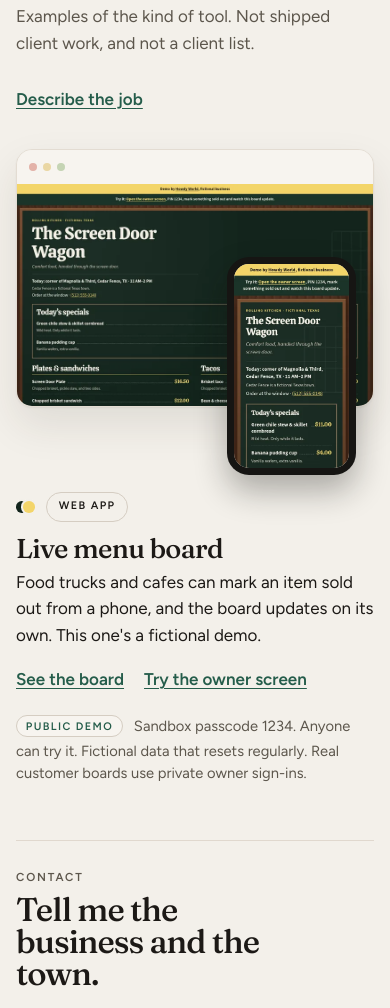
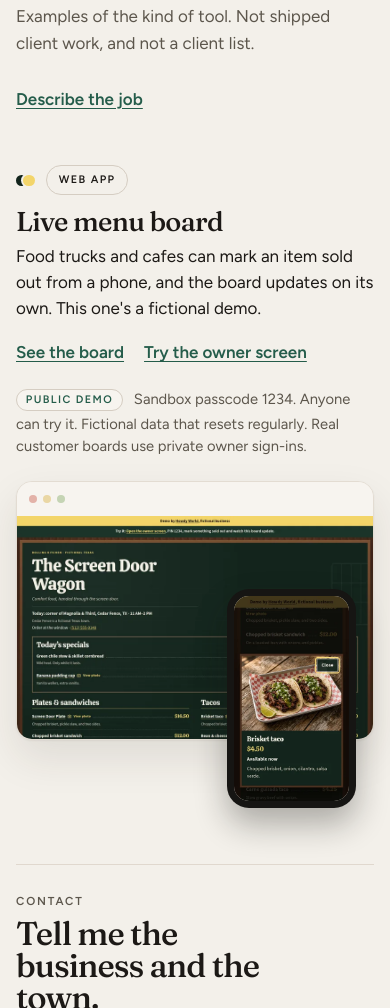
Before and after one commit to zachmofo/howdy-world.com, a plain HTML site: page index.html in a window 390 px wide. Shown: the part 3334-4342 px from the top of the page. Drawn offline with Linux system fonts and the light colour scheme.

Commit message:
Show the menu board demo links above the preview (#5)
* Show the menu board demo links above the preview.

Landing on #apps was hiding See the board and Try the owner screen under the Screen Door Wagon image. The card now reads title, actions, sandbox note, then the preview pair, so those links are on the first screen at 390px and 1440px.

Co-authored-by: zachmofo <zachmofo@users.noreply.github.com>

* Swap the menu board previews for the photo feature.

The desktop shot is the public menu with View photo links. The phone shot is the Brisket taco photo panel, captured at a 390px viewport and scaled to 320x569. Horchata was already sold out further down the page, so that tag is not in the desktop frame.

Co-authored-by: zachmofo <zachmofo@users.noreply.github.com>

---------

Co-authored-by: Cursor Agent <cursoragent@cursor.com>
Co-authored-by: zachmofo <zachmofo@users.noreply.github.com>

```diff
--- a/assets/home.css
+++ b/assets/home.css
@@ -460,6 +460,10 @@ body.home {
 .home .card-menu .dots i:first-child { background: #12241c; }
 .home .card-menu .dots i:last-child { background: #f3d56a; }
 
+.home .card-menu .stage {
+    margin-top: 1.5rem;
+}
+
 .home .pill {
     display: inline-flex;
     align-items: center;
--- a/index.html
+++ b/index.html
@@ -242,19 +242,6 @@ window.onQuoteTurnstileError = function () {
 <p><a class="more" href="#quote" data-tier="Not sure">Describe the job</a></p>
 <div class="cards">
 <article class="card card-menu">
-<div class="stage" aria-hidden="true">
-<div class="browser">
-<div class="chrome"><span></span><span></span><span></span></div>
-<div class="screen screen-desk">
-<img src="/assets/screen-door-desktop-800.webp" width="800" height="500" alt="" loading="lazy" decoding="async">
-</div>
-</div>
-<div class="phone">
-<div class="screen screen-phone">
-<img src="/assets/screen-door-phone-320.webp" width="320" height="569" alt="" loading="lazy" decoding="async">
-</div>
-</div>
-</div>
 <p class="tier"><span class="dots" aria-hidden="true"><i></i><i></i></span><span class="pill">Web app</span></p>
 <h3>Live menu board</h3>
 <p class="card-line">Food trucks and cafes can mark an item sold out from a phone, and the board updates on its own. This one's a fictional demo.</p>
@@ -263,6 +250,20 @@ window.onQuoteTurnstileError = function () {
 <a class="more" href="https://howdy-menu-board-demo.zachmoffett.workers.dev/admin" target="_blank" rel="noopener" aria-describedby="menu-demo-note">Try the owner screen<span class="vh"> (opens in a new tab)</span></a>
 </div>
 <p class="pin" id="menu-demo-note"><span class="pin-label">Public demo</span> Sandbox passcode 1234. Anyone can try it. Fictional data that resets regularly. Real customer boards use private owner sign-ins.</p>
+<!-- Preview pair: update both src paths together when new shots land. -->
+<div class="stage" aria-hidden="true">
+<div class="browser">
+<div class="chrome"><span></span><span></span><span></span></div>
+<div class="screen screen-desk">
+<img src="/assets/screen-door-desktop-800-v2.webp" width="800" height="500" alt="Full menu with photo links" loading="lazy" decoding="async">
+</div>
+</div>
+<div class="phone">
+<div class="screen screen-phone">
+<img src="/assets/screen-door-phone-320-v2.webp" width="320" height="569" alt="Brisket taco photo panel open" loading="lazy" decoding="async">
+</div>
+</div>
+</div>
 </article>
 </div>
 </div>
```
Also changed, not shown: assets/screen-door-desktop-800-v2.webp (added), assets/screen-door-phone-320-v2.webp (added).
